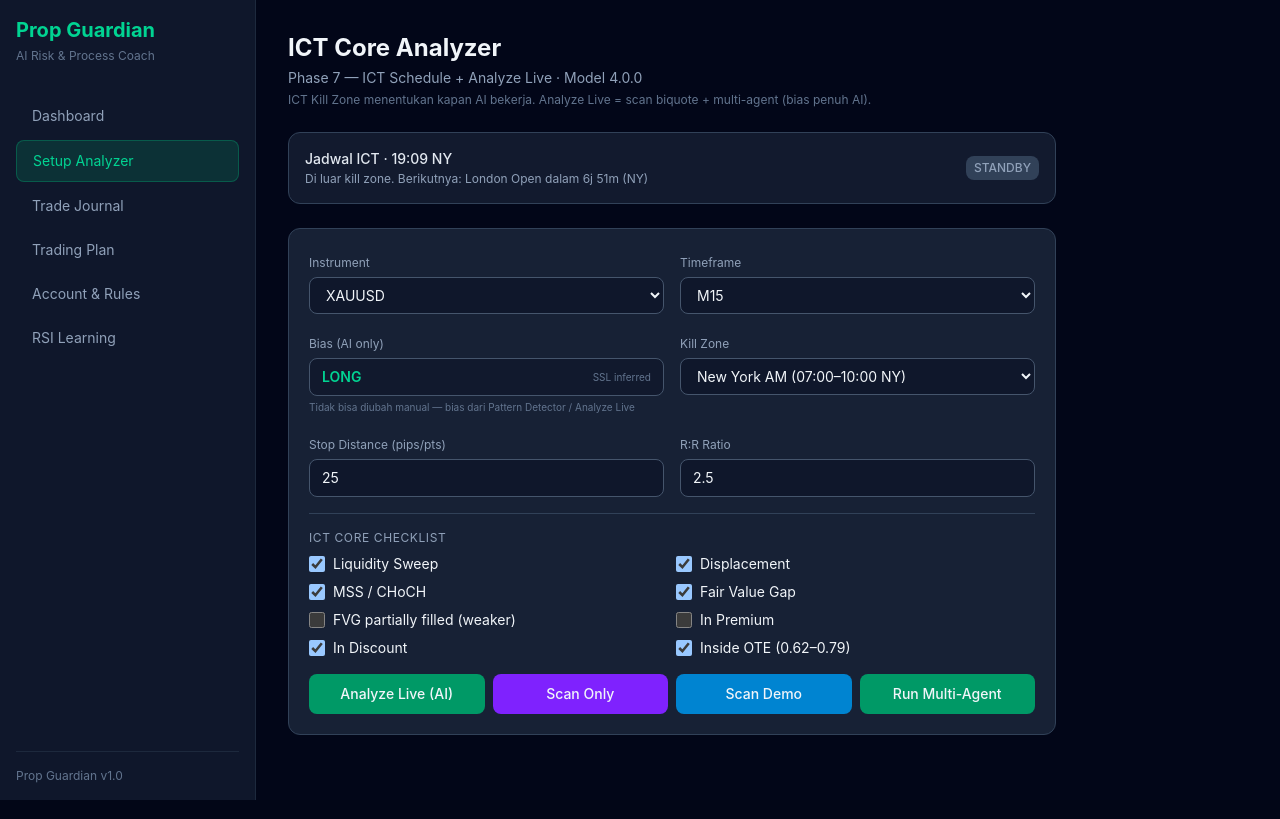
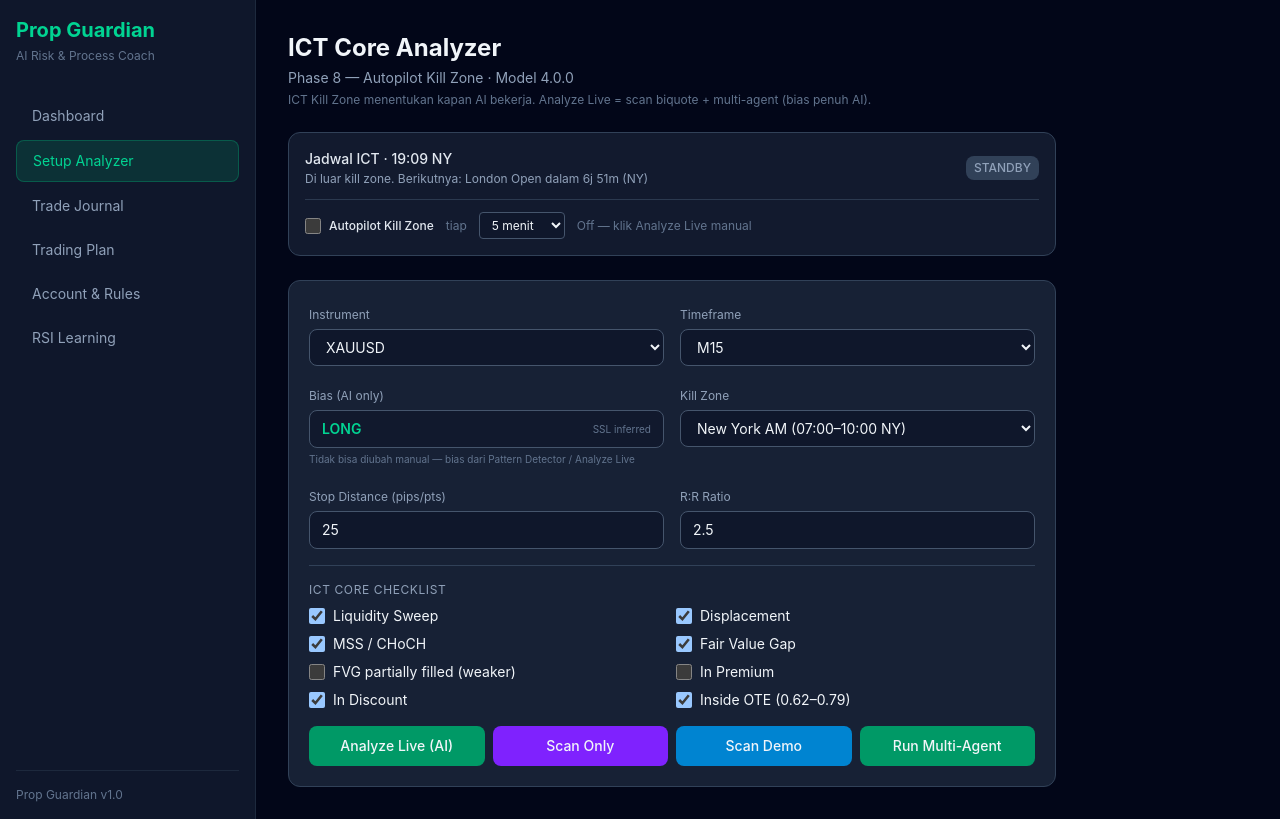
Before and after one commit to yudadunya/propguardians, a React (Vite) app: page /analyzer in a window 1280 px wide. Built offline with nearby package versions, Linux system fonts and the light colour scheme.

Commit message:
Phase 8: Autopilot during ICT kill zones

```diff
--- a/src/pages/Analyzer.tsx
+++ b/src/pages/Analyzer.tsx
@@ -1,4 +1,4 @@
-import { useState } from 'react'
+import { useState, useEffect, useRef, useCallback } from 'react'
 import { useStore } from '../hooks/useStore'
 import { runPhase1Pipeline, createDetectedSetup } from '../lib/agents'
 import { KILL_ZONES } from '../lib/ictCore'
@@ -52,6 +52,10 @@ export default function Analyzer() {
   const [scanning, setScanning] = useState(false)
   const [scanError, setScanError] = useState<string | null>(null)
   const [schedule, setSchedule] = useState(() => getScheduleStatus())
+  const [autopilot, setAutopilot] = useState(false)
+  const [autoIntervalMin, setAutoIntervalMin] = useState(5)
+  const [lastAutoAt, setLastAutoAt] = useState<string | null>(null)
+  const analyzeLiveRef = useRef<() => Promise<void>>(async () => {})
 
   async function analyzeLive() {
     setSchedule(getScheduleStatus())
@@ -244,12 +248,43 @@ export default function Analyzer() {
     addAnalysis(legacy)
   }
 
+  // Keep analyzeLive stable for interval
+  analyzeLiveRef.current = analyzeLive
+
+  // Refresh ICT clock every 30s
+  useEffect(() => {
+    const t = setInterval(() => setSchedule(getScheduleStatus()), 30000)
+    return () => clearInterval(t)
+  }, [])
+
+  // Autopilot: when enabled + in kill zone / pre-window, run Analyze Live on interval
+  useEffect(() => {
+    if (!autopilot) return
+    const tick = () => {
+      const s = getScheduleStatus()
+      setSchedule(s)
+      if (!s.shouldWork) return
+      if (scanning) return
+      void analyzeLiveRef.current()
+      setLastAutoAt(new Date().toLocaleTimeString())
+    }
+    // run once when entering autopilot if should work
+    const s0 = getScheduleStatus()
+    if (s0.shouldWork) {
+      void analyzeLiveRef.current()
+      setLastAutoAt(new Date().toLocaleTimeString())
+    }
+    const ms = Math.max(1, autoIntervalMin) * 60 * 1000
+    const id = setInterval(tick, ms)
+    return () => clearInterval(id)
+  }, [autopilot, autoIntervalMin])
+
   return (
     <div className="space-y-6 max-w-3xl">
       <div>
         <h2 className="text-2xl font-bold">ICT Core Analyzer</h2>
         <p className="text-slate-400 text-sm mt-1">
-          Phase 7 — ICT Schedule + Analyze Live · Model {rsiModelVersion}
+          Phase 8 — Autopilot Kill Zone · Model {rsiModelVersion}
         </p>
         <p className="text-slate-500 text-xs mt-1">
           ICT Kill Zone menentukan kapan AI bekerja. Analyze Live = scan biquote + multi-agent (bias penuh AI).
@@ -279,6 +314,39 @@ export default function Analyzer() {
           }`}>
             {schedule.inKillZone ? 'KILL ZONE AKTIF' : schedule.shouldWork ? 'PRE-WINDOW' : 'STANDBY'}
           </div>
+        </div>
+        <div className="mt-3 pt-3 border-t border-slate-700/80 flex flex-wrap items-center gap-3 text-xs">
+          <label className="flex items-center gap-2 cursor-pointer">
+            <input
+              type="checkbox"
+              checked={autopilot}
+              onChange={(e) => setAutopilot(e.target.checked)}
+              className="w-4 h-4 rounded"
+            />
+            <span className="font-medium text-slate-200">Autopilot Kill Zone</span>
+          </label>
+          <span className="text-slate-500">tiap</span>
+          <select
+            value={autoIntervalMin}
+            onChange={(e) => setAutoIntervalMin(Number(e.target.value))}
+            className="bg-slate-900 border border-slate-600 rounded px-2 py-1"
+            disabled={!autopilot}
+          >
+            <option value={3}>3 menit</option>
+            <option value={5}>5 menit</option>
+            <option value={10}>10 menit</option>
+            <option value={15}>15 menit</option>
+          </select>
+          <span className="text-slate-500">
+            {autopilot
+              ? schedule.shouldWork
+                ? 'AI scan otomatis saat jendela ICT'
+                : 'Menunggu kill zone berikutnya…'
+              : 'Off — klik Analyze Live manual'}
+          </span>
+          {lastAutoAt && autopilot && (
+            <span className="text-emerald-500/80">Last auto: {lastAutoAt}</span>
+          )}
         </div>
       </div>
 
```
Also changed, not shown: 1 other file (tests, documents, lock files or other folders).
